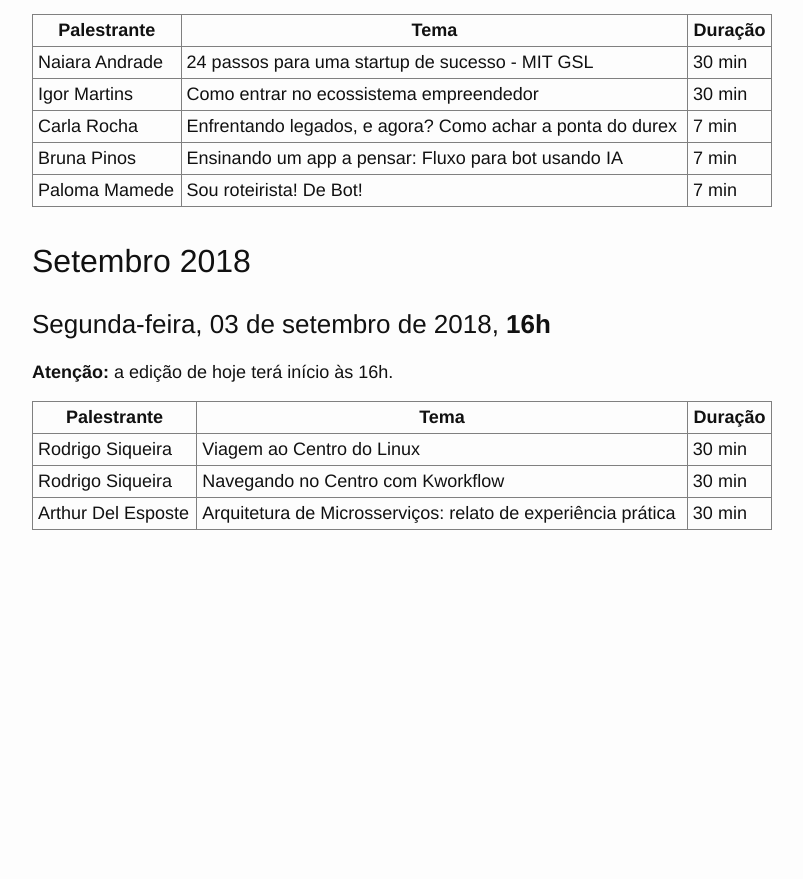
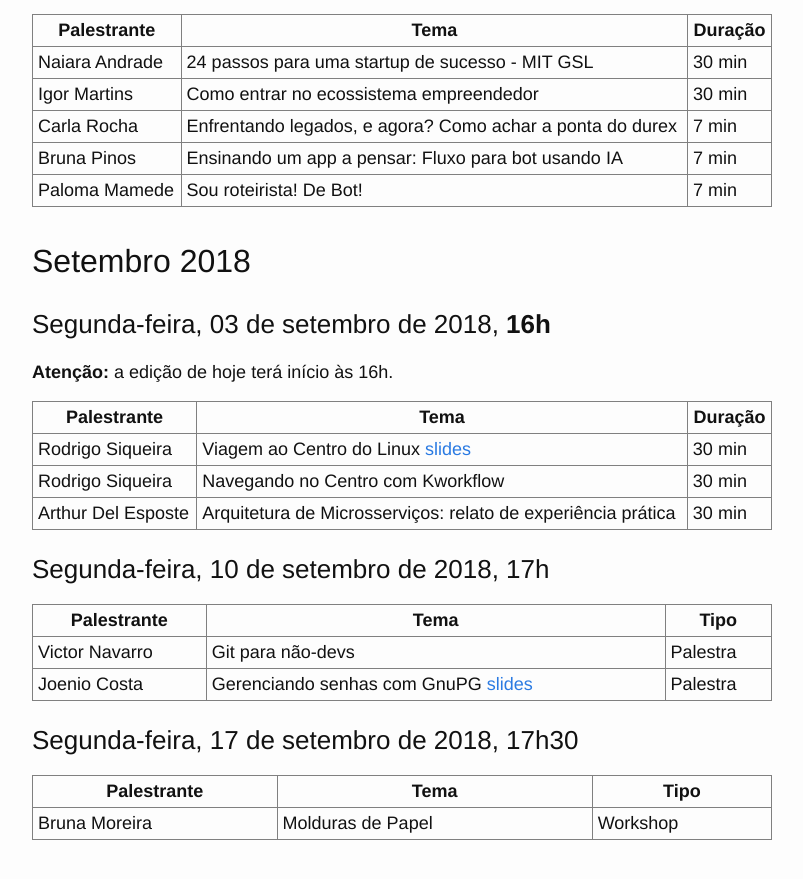
Before and after one commit to lappis-unb/MiniLappisConf, a Jekyll site: the page built from passados.md, in a window 1280 px wide and 900 px high, scrolled down 4784 px. Shown: the top 879 px of the window, without its empty margins (238-1041 px from the left). Built offline with Jekyll 4.4.1, drawn with Linux system fonts in a browser that asks for light colours; before the commit the page ends 5374 px from its top, so only the background shows below that.

Commit message:
recuperando agenda do dia 10 e documentando proximo evento (hoje nao teremos palestras)

```diff
--- a/passados.md
+++ b/passados.md
@@ -191,6 +191,19 @@ title: Eventos passados
 
 | Palestrante        | Tema                                                         | Duração |
 | ------------------ | ------------------------------------------------------------ | ------- |
-| Rodrigo Siqueira   | Viagem ao Centro do Linux                                    | 30 min  |
+| Rodrigo Siqueira   | Viagem ao Centro do Linux [slides](slides/primeiro_caminhos_kernel_linux.pdf) | 30 min  |
 | Rodrigo Siqueira   | Navegando no Centro com Kworkflow                            | 30 min  |
 | Arthur Del Esposte | Arquitetura de Microsserviços: relato de experiência prática | 30 min  |
+
+### Segunda-feira, 10 de setembro de 2018, 17h
+
+| Palestrante        | Tema                                     |    Tipo   |
+| ------------------ | ---------------------------------------- | -------   |
+| Victor Navarro     | Git para não-devs                        | Palestra  |
+| Joenio Costa       | Gerenciando senhas com GnuPG [slides](http://joenio.me/gnupg) | Palestra  |
+
+### Segunda-feira, 17 de setembro de 2018, 17h30
+
+| Palestrante        | Tema                                     |    Tipo   |
+| ------------------ | ---------------------------------------- | -------   |
+| Bruna Moreira      | Molduras de Papel                        | Workshop  |
```
Also changed, not shown: agenda.md (+1 -13 lines), index.md (+12 -13 lines).
